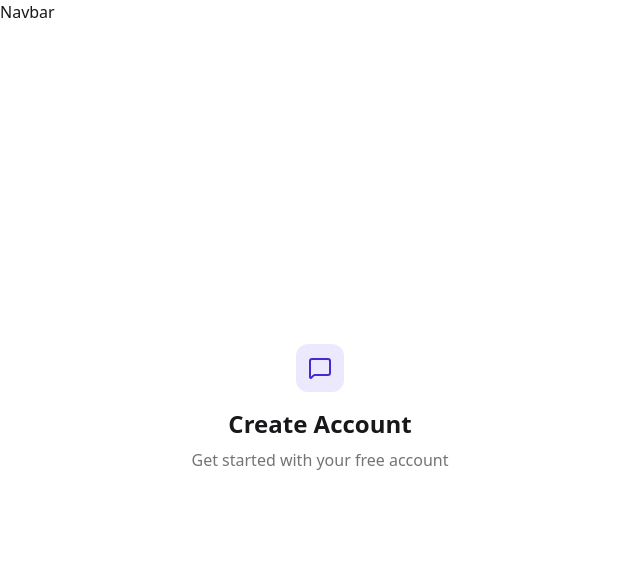
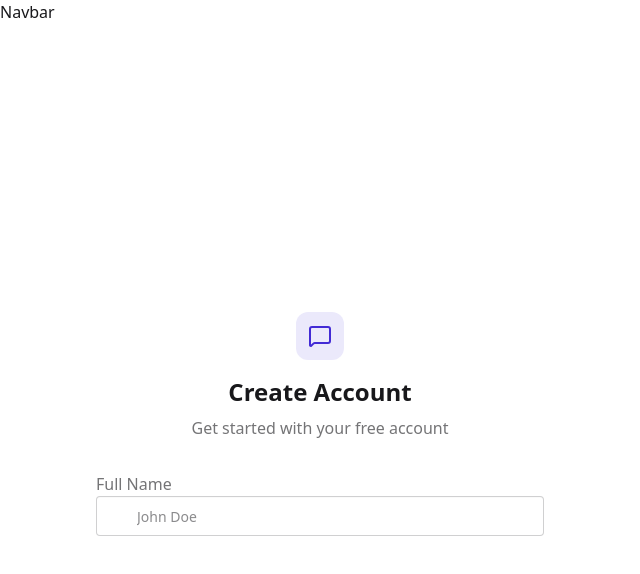
Before and after one commit to serval19/chat-app, a React (Vite) app in the folder frontend/: page /signup in a window 1280 px wide. Shown: the top 574 px of the page, without its empty margins (0-640 px from the left). Built offline with nearby package versions, Linux system fonts and the light colour scheme; no server answers.

Commit message:
first input field added

```diff
--- a/frontend/src/pages/SignUpPage.jsx
+++ b/frontend/src/pages/SignUpPage.jsx
@@ -1,7 +1,7 @@
 import React from 'react'
 import { useState } from 'react'
 import { useAuthStore } from '../store/useAuthStore'
-import { MessageSquare } from 'lucide-react'
+import { MessageSquare,User } from 'lucide-react'
 
 const SignUpPage = () => {
   const [showPassword,setShowPassword]=useState(false)
@@ -30,6 +30,27 @@
                 <p className='text-base-content/60'>Get started with your free account</p>
               </div>
             </div>
+           <form onSubmit={handleSubmit} className='space-y-6'>
+              <div className="form-control">
+              <label className="label">
+                <span className="label-text font-medium">Full Name</span>
+              </label>
+              <div className="relative">
+                <div className="absolute inset-y-0 left-0 pl-3 flex items-center pointer-events-none">
+                  <User className="size-5 text-base-content/40" />
+                </div>
+                <input
+                  type="text"
+                  className={`input input-bordered w-full pl-10`}
+                  placeholder="John Doe"
+                  value={formdata.fullName}
+                  onChange={(e) => setFormdata({ ...formdata, fullName: e.target.value })}
+                />
+              </div>
+            </div>
+
+           </form>
+
 
           </div>
 
```
